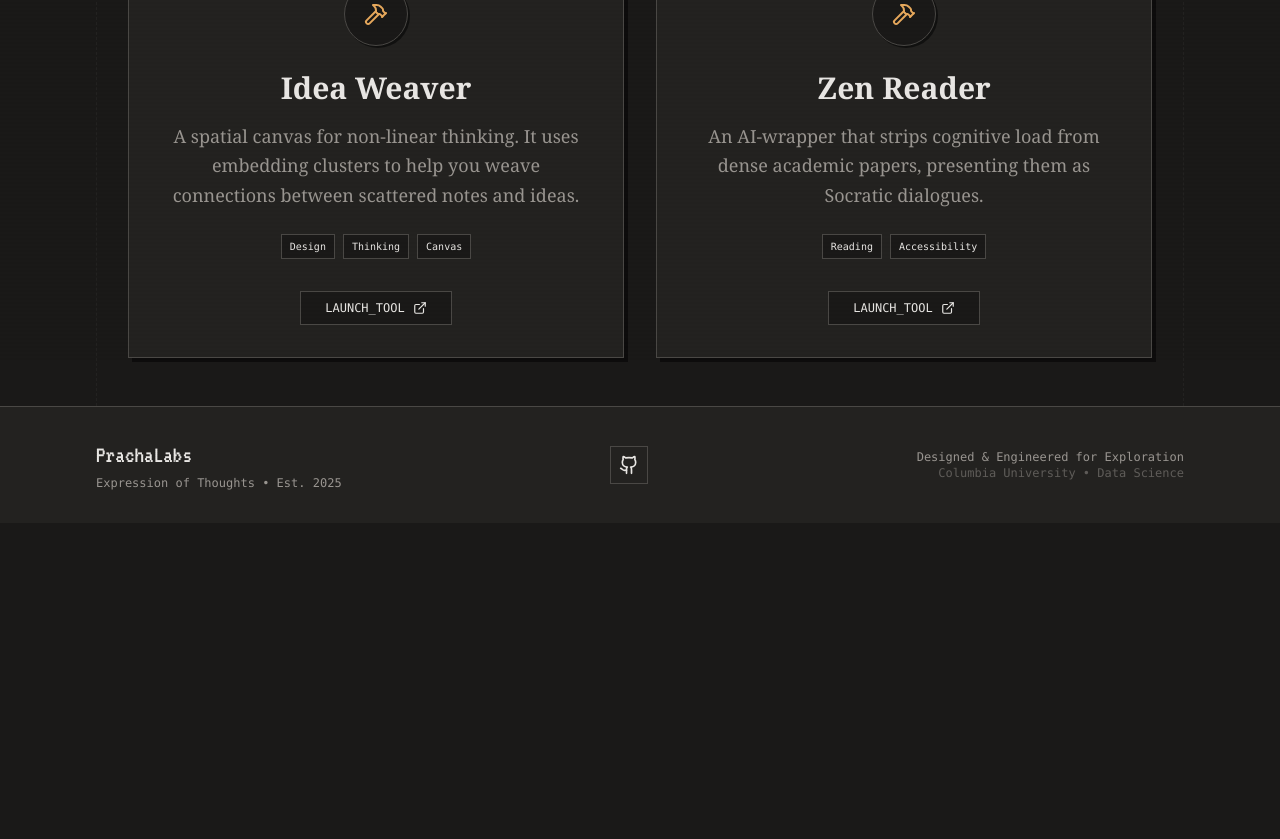
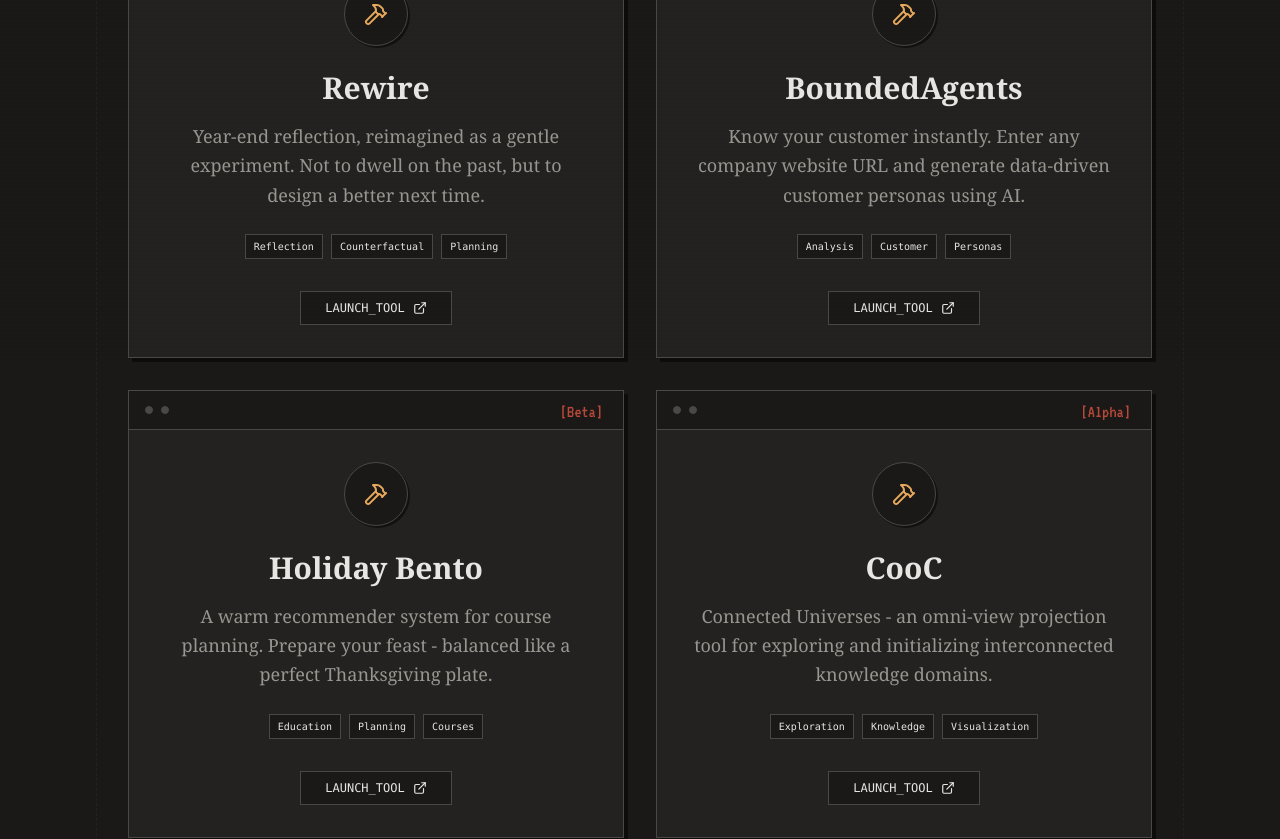
Before and after one commit to prachalabsai/prachalabsai.github.io, a React (Vite) app: page /#/tools in a window 1280 px wide. Shown: the part 440-1279 px from the top of the page. Before the commit the page ends 963 px from the top, so only its background shows below. Built offline with nearby package versions, Linux system fonts and the light colour scheme.

Commit message:
Update Tools for Thought section with 4 new tools and accurate descriptions

```diff
--- a/data.ts
+++ b/data.ts
@@ -73,18 +73,34 @@ export const EXPERIMENTS: Experiment[] = [
 export const TOOLS: Tool[] = [
   {
     id: 'tool-001',
-    title: 'Idea Weaver',
-    description: 'A spatial canvas for non-linear thinking. It uses embedding clusters to help you weave connections between scattered notes and ideas.',
-    url: 'https://github.com/prachalabs',
-    tags: ['Design', 'Thinking', 'Canvas'],
+    title: 'Rewire',
+    description: 'Year-end reflection, reimagined as a gentle experiment. Not to dwell on the past, but to design a better next time.',
+    url: 'https://rewire.prachalabs.com/',
+    tags: ['Reflection', 'Counterfactual', 'Planning'],
     status: 'Beta'
   },
   {
     id: 'tool-002',
-    title: 'Zen Reader',
-    description: 'An AI-wrapper that strips cognitive load from dense academic papers, presenting them as Socratic dialogues.',
-    url: 'https://github.com/prachalabs',
-    tags: ['Reading', 'Accessibility'],
+    title: 'BoundedAgents',
+    description: 'Know your customer instantly. Enter any company website URL and generate data-driven customer personas using AI.',
+    url: 'https://boundedagents-915250653588.us-west1.run.app/',
+    tags: ['Analysis', 'Customer', 'Personas'],
+    status: 'Alpha'
+  },
+  {
+    id: 'tool-003',
+    title: 'Holiday Bento',
+    description: 'A warm recommender system for course planning. Prepare your feast - balanced like a perfect Thanksgiving plate.',
+    url: 'https://bentocourse-elective-balancer-915250653588.us-west1.run.app/',
+    tags: ['Education', 'Planning', 'Courses'],
+    status: 'Beta'
+  },
+  {
+    id: 'tool-004',
+    title: 'CooC',
+    description: 'Connected Universes - an omni-view projection tool for exploring and initializing interconnected knowledge domains.',
+    url: 'https://nexus-connected-universes-569697114100.us-west1.run.app/',
+    tags: ['Exploration', 'Knowledge', 'Visualization'],
     status: 'Alpha'
   }
 ];
```
